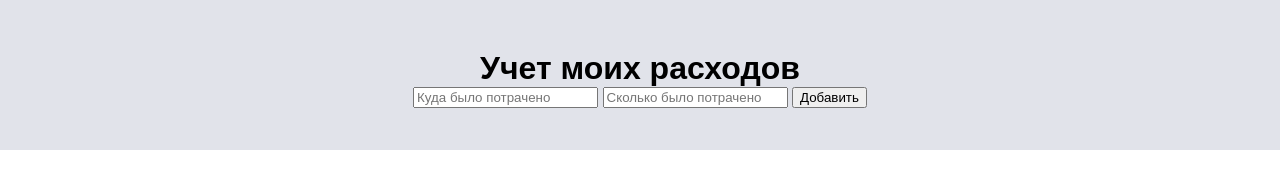
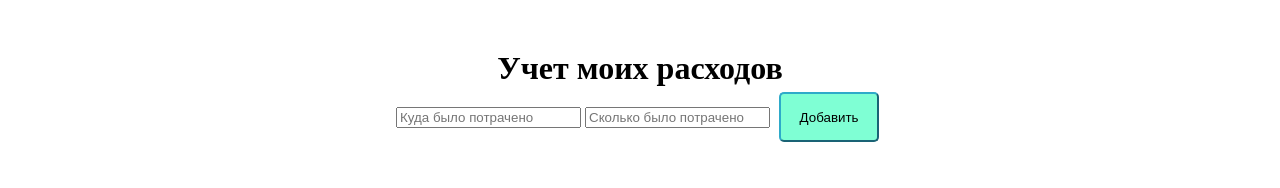
Before and after one commit to fedotovaaleksandra/cost_front, a plain HTML site: page index.html in a window 1280 px wide. Drawn offline with Linux system fonts and the light colour scheme.

```diff
--- a/index.html
+++ b/index.html
@@ -13,7 +13,7 @@
     <div>
         <input class="" type="text" placeholder="Куда было потрачено" id="input-shop">
         <input class="" type="text" placeholder="Сколько было потрачено" id="input-cost">
-        <button class=" " type="button" onclick=" ">Добавить</button>
+        <button class="button" type="button" onclick=" ">Добавить</button>
     </div>
     <div id=""></div>
   </div>
--- a/style.css
+++ b/style.css
@@ -1,6 +1,10 @@
 @import url("https://fonts.googleapis.com/css2?family=Open+Sans&family=Roboto&display=swap");
 *{
   margin: 0;
+}
+
+.body {
+  background: #2eaac9;
 }
 
 .container {
@@ -8,7 +12,15 @@
   flex-direction: column;
   align-items: center;
   padding-top: 50px;
-  background-color: #e1e3ea;
-  height: 100px;
-  font-family: sans-serif;
+  justify-content: center;
+  text-align: center;
+  margin-bottom: 20px;
 }
+.button {
+  height: 50px;
+  width: 100px;
+  background-color: aquamarine;
+  border-radius: 5px;
+  border-color: #2eaac9;
+  margin: 5px;
+}
```
